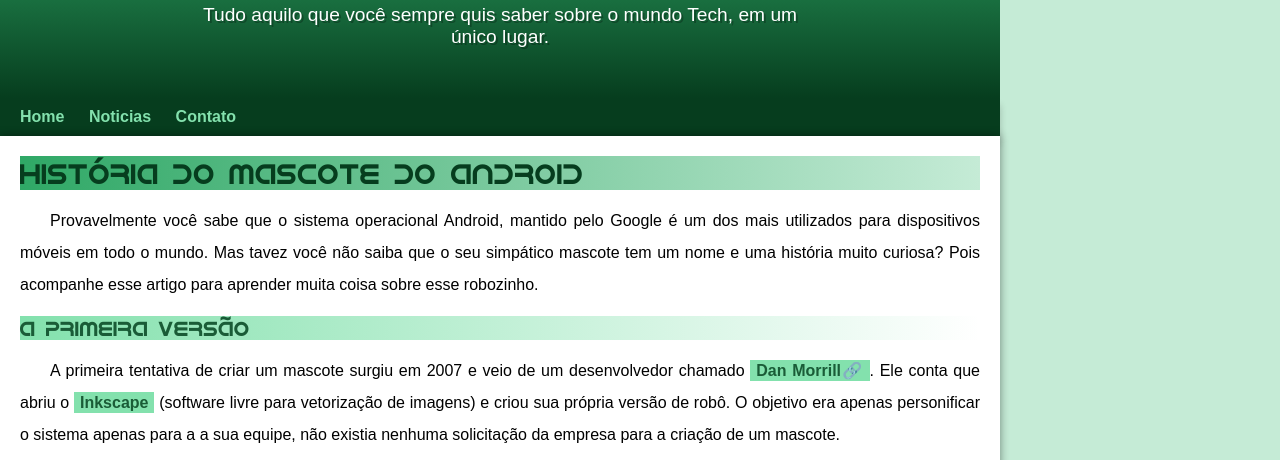
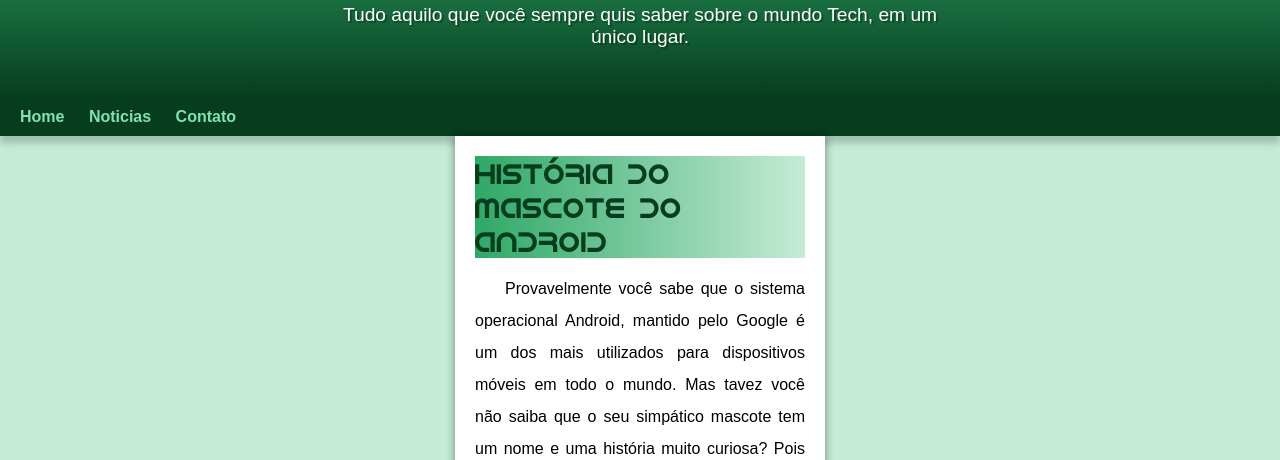
Before and after one commit to ancelmoth/projeto-android2, a plain HTML site: page index.html in a window 1280 px wide. Shown: the part 113-573 px from the top of the page. Drawn offline with Linux system fonts and the light colour scheme.

Commit message:
alterei o maxwidth

```diff
--- a/estilos/style.css
+++ b/estilos/style.css
@@ -23,8 +23,7 @@
 body{
     background-color: var(--cor0);
     font-family:var(--fonte-padrao) ;
-    min-width: 500px;
-    max-width: 1000px;
+
 }
 
 a.externo::after{
@@ -86,7 +85,7 @@
 
 main{
     min-width: 330px;
-    max-width: 1000px;
+    max-width: 300px;
     margin:auto;/* esse auto serve para deixar o conteudo na tela no meio */
     margin-bottom: 30px;
     padding: 20px;
```
Also changed, not shown: index.html (+1 -1 lines).
